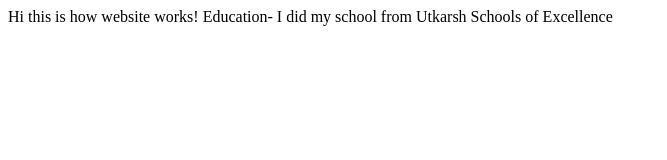
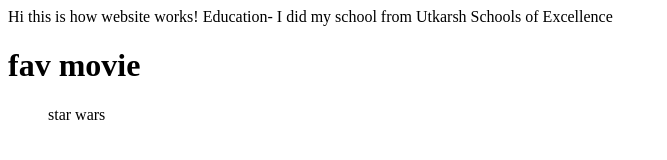
Before and after one commit to aumpathak1/aumpathak_portfolio, a plain HTML site: page index.html in a window 1280 px wide. Shown: the whole page, without its empty margins (0-667 px from the left). Drawn offline with Linux system fonts and the light colour scheme.

Commit message:
update-index.html
added fav  movies

```diff
--- a/index.html
+++ b/index.html
@@ -11,5 +11,8 @@
 
     Education-
     I did my school from Utkarsh Schools of Excellence
+
+    <h1>fav movie</h1>
+    <ul>star wars</ul>
 </body>
 </html>
```
